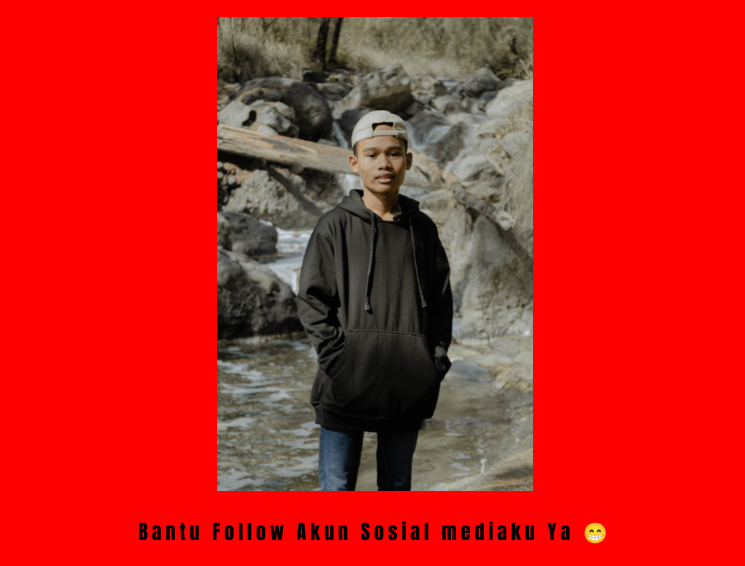
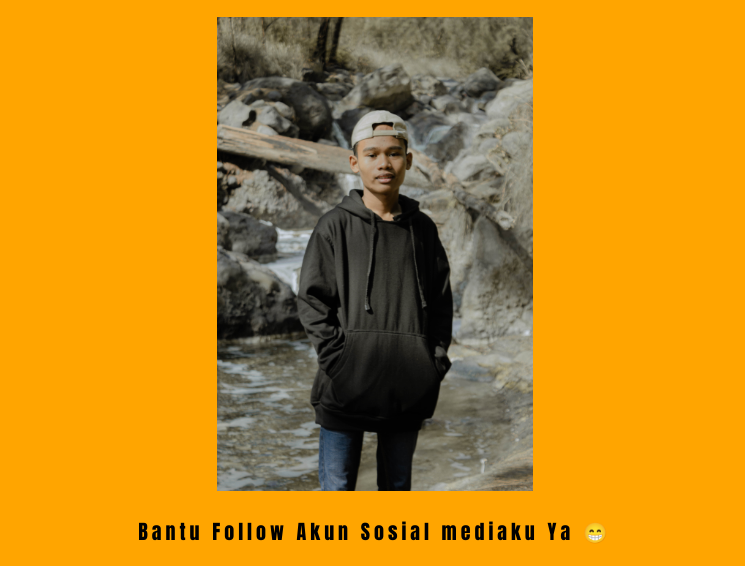
Before and after one commit to IsunODON/IsunODON.github.io, a plain HTML site: page index.html in a window 1280 px wide. Shown: the part 182-748 px from the top of the page, without its empty margins (265-1010 px from the left). Drawn offline with nearby package versions, Linux system fonts and the light colour scheme.

Commit message:
style.css

```diff
--- a/css/style.css
+++ b/css/style.css
@@ -1,5 +1,5 @@
 body {
-    background: red;
+    background: orange;
     color: #fff;
     font-family: 'open sans', sans-serif;
     font-size: 15px;
```
